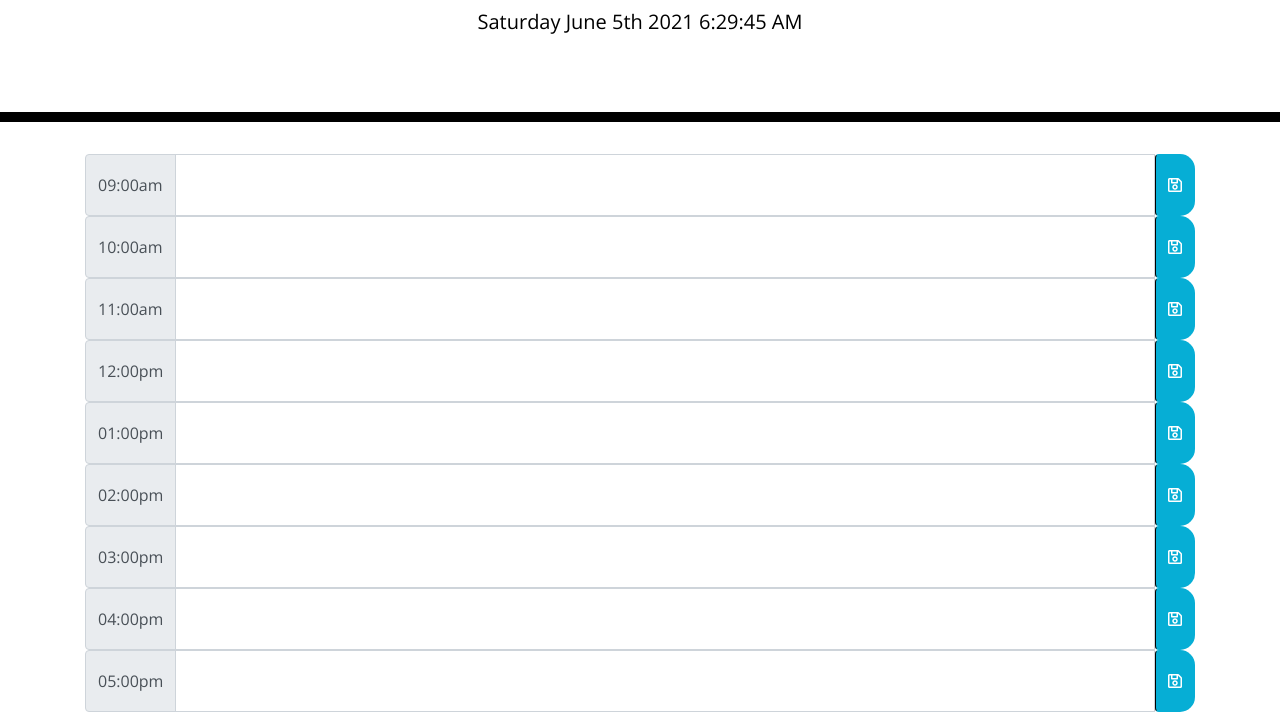
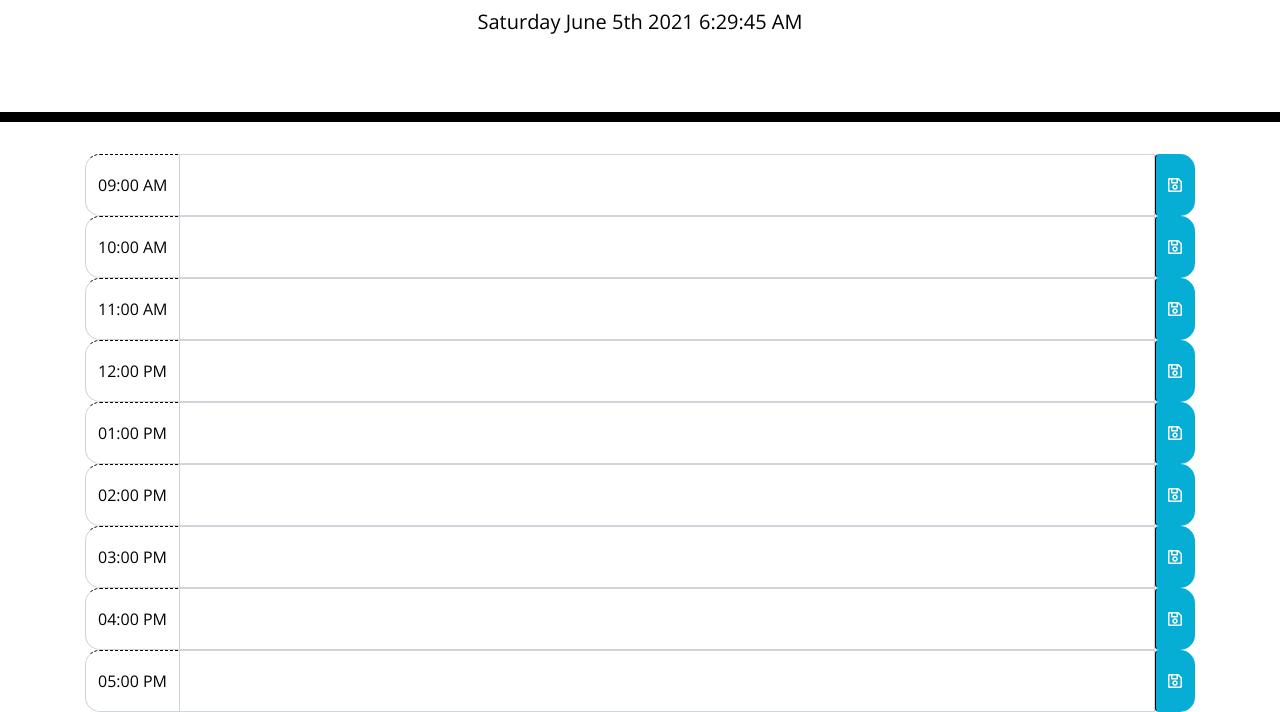
Before and after one commit to akays89/dayPlanner, a plain HTML site: page index.html in a window 1280 px wide. Shown: the part 182-894 px from the top of the page. Drawn offline with nearby package versions, Linux system fonts and the light colour scheme.

Commit message:
created variables to set a time to each block

```diff
--- a/Assets/script.js
+++ b/Assets/script.js
@@ -2,3 +2,43 @@
 // adds current date to the jumbotron
 moment(Date);
 $('#currentDay').text(moment().format('dddd MMMM Do YYYY h:mm:ss A'));
+
+var currentTime = moment();
+currentTime = currentTime.startOf("hour");
+var pastTime = moment().startOf("day").add(9, 'h');
+
+var time1 = pastTime.add(0,"h");
+time1 = time1.format('hh:mm A');
+$('.block1').text(time1);
+
+var time2 = pastTime.add(1,"h");
+time2 = time2.format('hh:mm A');
+$('.block2').text(time2);
+
+var time3 = pastTime.add(1,"h");
+time3 = time3.format('hh:mm A');
+$('.block3').text(time3);
+
+var time4 = pastTime.add(1,"h");
+time4 = time4.format('hh:mm A');
+$('.block4').text(time4);
+
+var time5 = pastTime.add(1,"h");
+time5 = time5.format('hh:mm A');
+$('.block5').text(time5);
+
+var time6 = pastTime.add(1,"h");
+time6 = time6.format('hh:mm A');
+$('.block6').text(time6);
+
+var time7 = pastTime.add(1,"h");
+time7 = time7.format('hh:mm A');
+$('.block7').text(time7);
+
+var time8 = pastTime.add(1,"h");
+time8 = time8.format('hh:mm A');
+$('.block8').text(time8);
+
+var time9 = pastTime.add(1,"h");
+time9 = time9.format('hh:mm A');
+$('.block9').text(time9);
--- a/index.html
+++ b/index.html
@@ -33,75 +33,75 @@
     <!--9am-->
     <div class="input-group">
       <div class="input-group-prepend">
-        <span class="input-group-text">09:00am</span>
+        <span class="input-group-text time-block block1 hour">09:00am</span>
       </div>
-      <textarea class="form-control" aria-label="With textarea"></textarea>
+      <textarea class="form-control form9 description" aria-label="With textarea"></textarea>
 
       <button class="btn saveBtn"><i class="far fa-save"></i></button>
   </div>
 <!--10am-->
 <div class="input-group">
   <div class="input-group-prepend">
-    <span class="input-group-text">10:00am</span>
+    <span class="input-group-text time-block block2 hour">10:00am</span>
   </div>
-  <textarea class="form-control" aria-label="With textarea"></textarea>
+  <textarea class="form-control form10 description" aria-label="With textarea"></textarea>
 
     <button class="btn saveBtn"><i class="far fa-save"></i></button>
 </div>
 <!--11am-->
 <div class="input-group">
   <div class="input-group-prepend">
-    <span class="input-group-text">11:00am</span>
+    <span class="input-group-text time-block block3 hour">11:00am</span>
   </div>
-  <textarea class="form-control" aria-label="With textarea"></textarea>
+  <textarea class="form-control form11 description" aria-label="With textarea"></textarea>
 
   <button class="btn saveBtn"><i class="far fa-save"></i></button>
 <!--12pm-->
 <div class="input-group">
   <div class="input-group-prepend">
-    <span class="input-group-text">12:00pm</span>
+    <span class="input-group-text time-block block4 hour">12:00pm</span>
   </div>
-  <textarea class="form-control" aria-label="With textarea"></textarea>
+  <textarea class="form-control form12 description " aria-label="With textarea"></textarea>
 
     <button class="btn saveBtn"><i class="far fa-save"></i></button>
 <!--1pm-->
 <div class="input-group">
   <div class="input-group-prepend">
-    <span class="input-group-text">01:00pm</span>
+    <span class="input-group-text time-block block5 hour">01:00pm</span>
   </div>
-  <textarea class="form-control" aria-label="With textarea"></textarea>
+  <textarea class="form-control form1 description" aria-label="With textarea"></textarea>
 
       <button class="btn saveBtn"><i class="far fa-save"></i></button>
 <!--2pm-->
 <div class="input-group">
   <div class="input-group-prepend">
-    <span class="input-group-text">02:00pm</span>
+    <span class="input-group-text time-block block6 hour">02:00pm</span>
   </div>
-  <textarea class="form-control" aria-label="With textarea"></textarea>
+  <textarea class="form-control form2 description" aria-label="With textarea"></textarea>
 
         <button class="btn saveBtn"><i class="far fa-save"></i></button>
 <!--3pm-->
 <div class="input-group">
   <div class="input-group-prepend">
-    <span class="input-group-text">03:00pm</span>
+    <span class="input-group-text time-block block7 hour">03:00pm</span>
   </div>
-  <textarea class="form-control" aria-label="With textarea"></textarea>
+  <textarea class="form-control form3 description" aria-label="With textarea"></textarea>
 
           <button class="btn saveBtn"><i class="far fa-save"></i></button>
 <!--4pm-->
 <div class="input-group">
   <div class="input-group-prepend">
-    <span class="input-group-text">04:00pm</span>
+    <span class="input-group-text time-block block8 hour">04:00pm</span>
   </div>
-  <textarea class="form-control" aria-label="With textarea"></textarea>
+  <textarea class="form-control form4 description" aria-label="With textarea"></textarea>
 
             <button class="btn saveBtn"><i class="far fa-save"></i></button>
 <!--5pm-->
 <div class="input-group">
   <div class="input-group-prepend">
-    <span class="input-group-text">05:00pm</span>
+    <span class="input-group-text time-block block9 hour">05:00pm</span>
   </div>
-  <textarea class="form-control" aria-label="With textarea"></textarea>
+  <textarea class="form-control form5 description" aria-label="With textarea"></textarea>
 
               <button class="btn saveBtn"><i class="far fa-save"></i></button>
 
```
